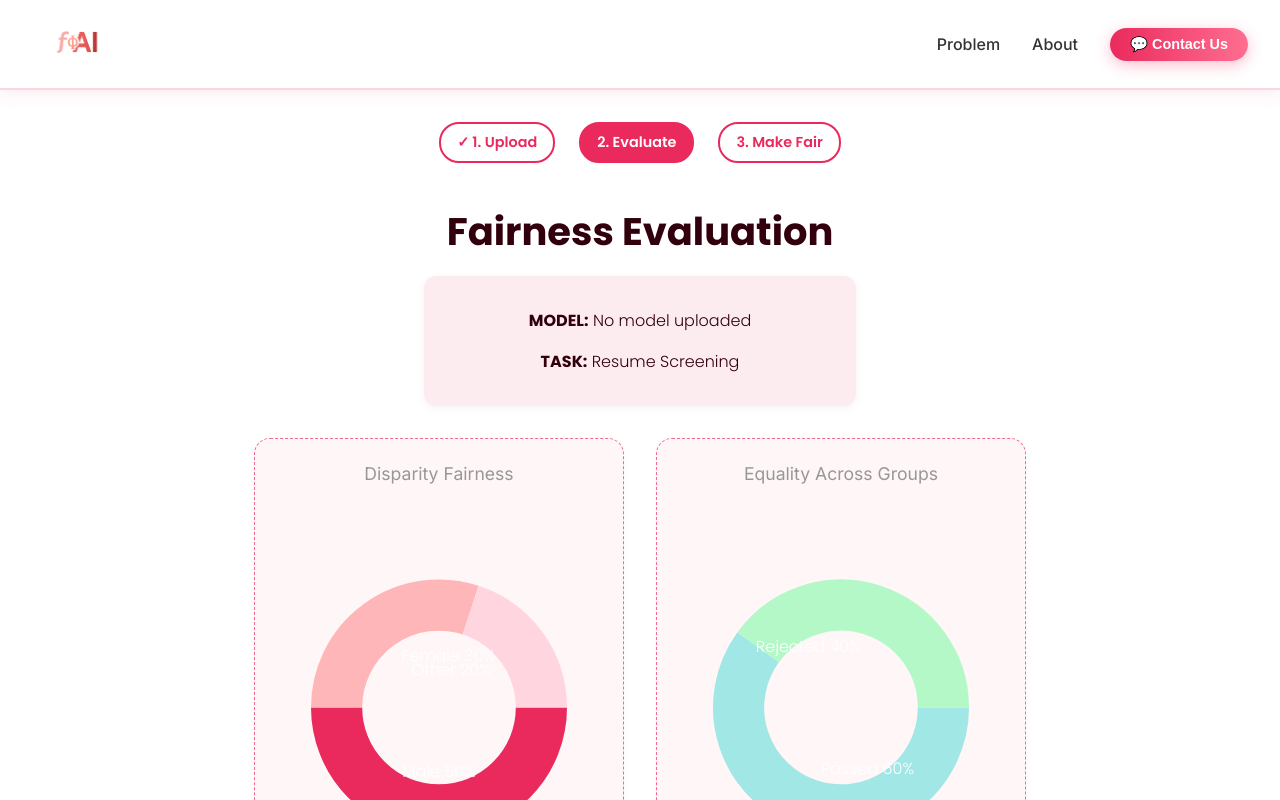
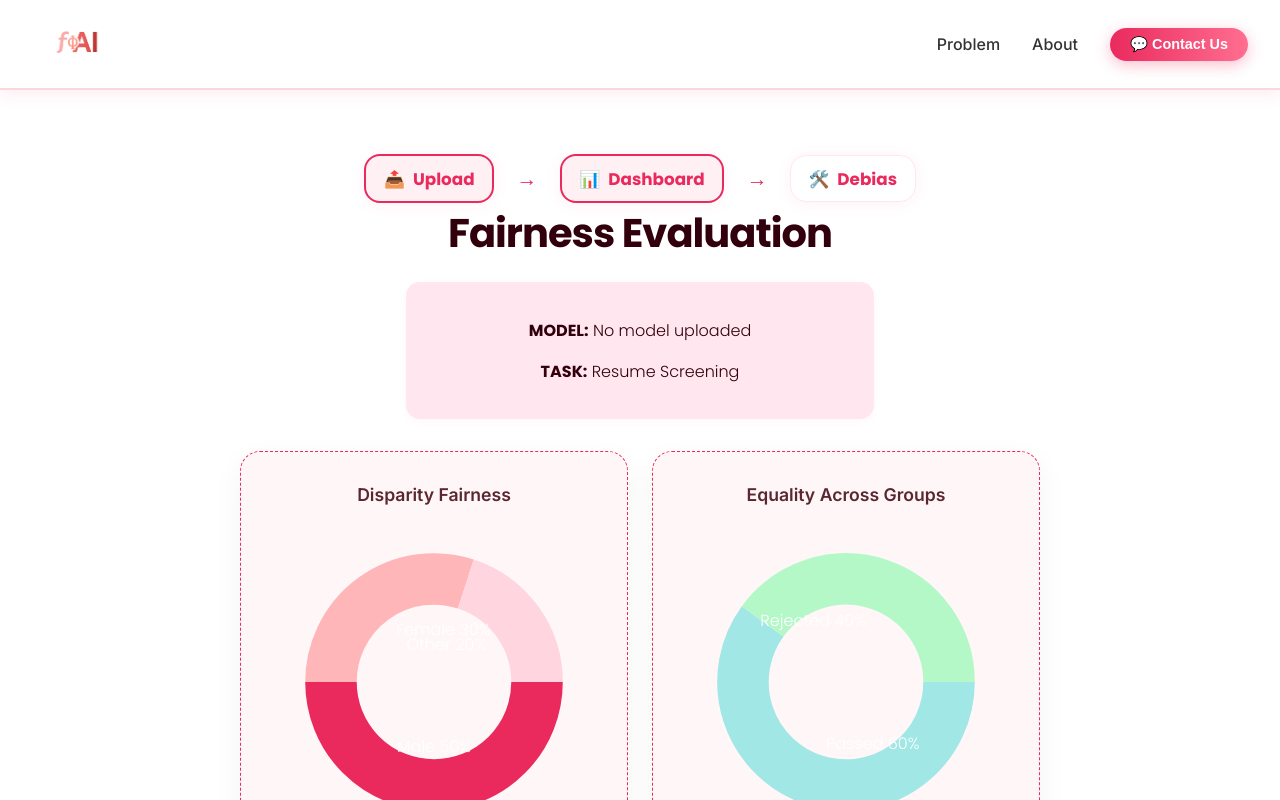
Before and after one commit to imancheema/fAI, a React (Create React App) app in the folder frontend/: page /evaluate in a window 1280 px wide. Built offline with nearby package versions, Linux system fonts and the light colour scheme.

Commit message:
changes to upload, make fair page

```diff
--- a/frontend/src/screens/Evaluate.tsx
+++ b/frontend/src/screens/Evaluate.tsx
@@ -10,23 +10,74 @@ const EvaluatePage = () => {
 
   return (
     <div className="evaluate-page-container">
-      {/* Stepper */}
-      <div className="stepper">
-        <div className="step active">1. Upload</div>
-        <div className="step current">2. Evaluate</div>
-        <div className="step">3. Make Fair</div>
+      {/* Timeline */}
+      <div className="upload-timeline" style={{ maxWidth: 800, margin: "0 auto", marginTop: 32 }}>
+        <div className="timeline-step active">
+          <span role="img" aria-label="Upload">📤</span> Upload
+        </div>
+        <span className="timeline-arrow">→</span>
+        <div className="timeline-step active">
+          <span role="img" aria-label="Dashboard">📊</span> Dashboard
+        </div>
+        <span className="timeline-arrow">→</span>
+        <div className="timeline-step">
+          <span role="img" aria-label="Debias">🛠️</span> Debias
+        </div>
       </div>
 
-      <h2 className="title">Fairness Evaluation</h2>
+      {/* Main content */}
+      <div className="main-content" style={{ maxWidth: 800, margin: "0 auto", padding: "0 1rem" }}>
+        <h2
+          className="title"
+          style={{
+            textAlign: "center",
+            fontSize: "2.5rem",
+            marginBottom: "1.2rem",
+            fontFamily: "'Poppins', sans-serif",
+            fontWeight: 700,
+            color: "#32000c",
+            letterSpacing: "-1px"
+          }}
+        >
+          Fairness Evaluation
+        </h2>
 
-      <div className="model-card">
+        <div
+          className="model-card"
+          style={{
+            margin: "0 auto 32px",
+            maxWidth: 420,
+            background: "#ffe6ef",
+            borderRadius: 14,
+            padding: "1.2rem 1.5rem",
+            color: "#32000c",
+            fontSize: "1rem",
+            boxShadow: "0 2px 8px rgba(234,42,93,0.04)"
+          }}
+        >
           <p><strong>MODEL:</strong> {modelFile?.name || "No model uploaded"}</p>
           <p><strong>TASK:</strong> Resume Screening</p>
         </div>
 
-      <div className="charts-section">
-        <div className="chart-card">
-          <h3>Disparity Fairness</h3>
+        <div className="charts-section" style={{ display: "flex", justifyContent: "center", gap: 24 }}>
+          <div
+            className="chart-card"
+            style={{
+              flex: 1,
+              minWidth: 260,
+              maxWidth: 340,
+              background: "#fff6f8",
+              borderRadius: 20,
+              boxShadow: "0 10px 30px rgba(0,0,0,0.05)",
+              padding: "2rem",
+              marginBottom: 24,
+              border: "1.5px dashed #ea2a5d",
+              display: "flex",
+              flexDirection: "column",
+              alignItems: "center"
+            }}
+          >
+            <h3 style={{ color: "#5a2731", marginBottom: 16, fontWeight: 600 }}>Disparity Fairness</h3>
             <PieChart
               data={[
                 { title: "Male", value: 50, color: "#EA2A5D" },
@@ -39,11 +90,27 @@ const EvaluatePage = () => {
               radius={40}
               lineWidth={40}
             />
-          <button className="view-dashboard-btn">View Dashboard</button>
+            <button className="view-dashboard-btn" style={{ marginTop: 18 }}>View Dashboard</button>
           </div>
 
-        <div className="chart-card">
-          <h3>Equality Across Groups</h3>
+          <div
+            className="chart-card"
+            style={{
+              flex: 1,
+              minWidth: 260,
+              maxWidth: 340,
+              background: "#fff6f8",
+              borderRadius: 20,
+              boxShadow: "0 10px 30px rgba(0,0,0,0.05)",
+              padding: "2rem",
+              marginBottom: 24,
+              border: "1.5px dashed #ea2a5d",
+              display: "flex",
+              flexDirection: "column",
+              alignItems: "center"
+            }}
+          >
+            <h3 style={{ color: "#5a2731", marginBottom: 16, fontWeight: 600 }}>Equality Across Groups</h3>
             <PieChart
               data={[
                 { title: "Passed", value: 60, color: "#A0E7E5" },
@@ -55,17 +122,19 @@ const EvaluatePage = () => {
               radius={40}
               lineWidth={40}
             />
-          <button className="view-dashboard-btn">View Dashboard</button>
+            <button className="view-dashboard-btn" style={{ marginTop: 18 }}>View Dashboard</button>
           </div>
         </div>
 
         <button
           className="next-btn"
+          style={{ display: "block", margin: "32px auto 0 auto" }}
           onClick={() => navigate("/make-fair")}
         >
           Next: Make Fair →
         </button>
       </div>
+    </div>
   );
 };
 
--- a/frontend/src/screens/MakeFair.tsx
+++ b/frontend/src/screens/MakeFair.tsx
@@ -1,64 +1,184 @@
 import React, { useState, useEffect } from "react";
 import { useNavigate } from "react-router-dom";
 import { useModelContext } from "../contexts/ModelContext";
-import "./EvaluatePage.css"; // reuse styling from evaluate
+import "./EvaluatePage.css";
 import robotImg from "../assets/robot2.png";
 
 const MakeFairPage = () => {
-  const [submitted, setSubmitted] = useState(false);
+  const [submittedTier, setSubmittedTier] = useState<"tier1" | "tier2" | null>(null);
   const [isTyping, setIsTyping] = useState(true);
   const { modelFile } = useModelContext();
   const navigate = useNavigate();
 
   useEffect(() => {
-    const timer = setTimeout(() => setIsTyping(false), 2000);
+    const timer = setTimeout(() => setIsTyping(false), 1800);
     return () => clearTimeout(timer);
   }, []);
 
-  const handleSubmit = () => {
-    setSubmitted(true);
+  const handleTierSubmit = (tier: "tier1" | "tier2") => {
+    setSubmittedTier(tier);
   };
 
   return (
     <div className="evaluate-page-container">
-      <div className="stepper">
-        <div className="step active">1. Upload</div>
-        <div className="step active">2. Evaluate</div>
-        <div className="step current">3. Make Fair</div>
+      {/* Timeline */}
+      <div className="upload-timeline" style={{ maxWidth: 800, margin: "0 auto", marginTop: 32 }}>
+        <div className="timeline-step active">
+          <span role="img" aria-label="Upload">📤</span> Upload
+        </div>
+        <span className="timeline-arrow">→</span>
+        <div className="timeline-step active">
+          <span role="img" aria-label="Dashboard">📊</span> Dashboard
+        </div>
+        <span className="timeline-arrow">→</span>
+        <div className="timeline-step active">
+          <span role="img" aria-label="Debias">🛠️</span> Debias
+        </div>
       </div>
 
-      <h2 className="title">Make Your Model Fair</h2>
+      {/* Main content centered under timeline */}
+      <div className="main-content" style={{ maxWidth: 800, margin: "0 auto", padding: "0 1rem" }}>
+        <h2
+          className="title"
+          style={{
+            textAlign: "center",
+            fontSize: "2.5rem",
+            marginBottom: "1.2rem",
+            fontFamily: "'Poppins', sans-serif",
+            fontWeight: 700,
+            color: "#32000c",
+            letterSpacing: "-1px"
+          }}
+        >
+          Make Your Model Fair
+        </h2>
+        <p
+          className="intro-text"
+          style={{
+            maxWidth: 620,
+            margin: "0 auto 1.5rem",
+            color: "#5a2731",
+            textAlign: "center",
+            fontSize: "1.08rem"
+          }}
+        >
+          AI models can unintentionally make unfair decisions, especially for underrepresented groups. We help you detect and reduce bias, so your models treat everyone equitably. For example, we've detected a <b>32% disparity for female applicants</b> in your uploaded model.
+        </p>
 
-      <div className="model-card">
+        <div
+          className="model-card"
+          style={{
+            margin: "0 auto 32px",
+            maxWidth: 420,
+            background: "#ffe6ef",
+            borderRadius: 14,
+            padding: "1.2rem 1.5rem",
+            color: "#32000c",
+            fontSize: "1rem",
+            boxShadow: "0 2px 8px rgba(234,42,93,0.04)"
+          }}
+        >
           <p><strong>MODEL:</strong> {modelFile?.name || "No model uploaded"}</p>
           <p><strong>DETECTED ISSUE:</strong> 32% disparity for female applicants</p>
         </div>
 
-      <div className="charts-section">
-        <div className="chart-card">
-          <img src={robotImg} alt="Robot" className="robot-img" />
-
+        <div className="charts-section" style={{ display: "flex", justifyContent: "center" }}>
+          <div
+            className="chart-card"
+            style={{
+              width: 420,
+              background: "#fff6f8",
+              borderRadius: 20,
+              boxShadow: "0 10px 30px rgba(0,0,0,0.05)",
+              padding: "2rem",
+              marginBottom: 24,
+              border: "1.5px dashed #ea2a5d"
+            }}
+          >
+            <img src={robotImg} alt="Robot" className="robot-img" style={{ width: 120, marginBottom: 16 }} />
             {isTyping ? (
               <p className="typing-text">Analyzing disparities in your model...</p>
-          ) : submitted ? (
+            ) : submittedTier ? (
               <>
-              <p className="success-message">
-                ✅ Debiasing request received. We'll notify you when it's done.
+                <p className="success-message" style={{ color: "green" }}>
+                  ✅ {submittedTier === "tier1"
+                    ? "Debiasing request received. We'll notify you when it's done."
+                    : "Collaboration request received. Our team will reach out to set up a session."}
                 </p>
-              <button className="next-btn" onClick={() => navigate("/")}>
+                <button className="next-btn" style={{ marginTop: 24 }} onClick={() => navigate("/")}>
                   ⬅ Back to Home
                 </button>
               </>
             ) : (
               <>
-              <p className="summary-text">
-                Want us to try debiasing this model?
+                <p className="summary-text" style={{ marginBottom: 24 }}>
+                  Choose how you'd like to make your model fair:
                 </p>
-              <button className="view-dashboard-btn" onClick={handleSubmit}>
-                ✅ Yes, Make It Fair
+                <div className="tier-options" style={{ display: "flex", gap: 20, flexDirection: "column" }}>
+                  <div
+                    className="tier-card"
+                    style={{
+                      background: "#fff",
+                      borderRadius: 16,
+                      padding: 20,
+                      border: "1.5px solid #ea2a5d",
+                      textAlign: "left"
+                    }}
+                  >
+                    <h4 style={{ color: "#ea2a5d", margin: "0 0 8px" }}>Tier 1: We Debias For You</h4>
+                    <ul style={{ margin: 0, paddingLeft: 20, fontSize: "1rem" }}>
+                      <li>We handle debiasing using our data and techniques</li>
+                      <li>Fast turnaround, minimal effort for your team</li>
+                      <li>Receive a certified, fairer model</li>
+                    </ul>
+                    <button
+                      className="submit-btn"
+                      style={{ marginTop: 12 }}
+                      onClick={() => handleTierSubmit("tier1")}
+                    >
+                      ✅ Choose Tier 1
                     </button>
+                  </div>
+                  <div
+                    className="tier-card"
+                    style={{
+                      background: "#fff",
+                      borderRadius: 16,
+                      padding: 20,
+                      border: "1.5px solid #ea2a5d",
+                      textAlign: "left"
+                    }}
+                  >
+                    <h4 style={{ color: "#ea2a5d", margin: "0 0 8px" }}>Tier 2: Work With Us</h4>
+                    <ul style={{ margin: 0, paddingLeft: 20, fontSize: "1rem" }}>
+                      <li>Collaborate with our team to debias your model</li>
+                      <li>Hands-on support, adversarial training, infrastructure setup</li>
+                      <li>Build long-term fairness into your workflow</li>
+                    </ul>
+                    <button
+                      className="submit-btn"
+                      style={{ marginTop: 12 }}
+                      onClick={() => handleTierSubmit("tier2")}
+                    >
+                      🤝 Choose Tier 2
+                    </button>
+                  </div>
+                </div>
+                <div
+                  style={{
+                    marginTop: 28,
+                    fontSize: "0.98rem",
+                    color: "#32000c",
+                    background: "#ffe3ec",
+                    padding: "1rem",
+                    borderRadius: 12
+                  }}
+                >
+                  <b>Showcase Your Commitment:</b> Companies that work with us can display a "Fair AI" badge to highlight their dedication to responsible AI.
+                </div>
               </>
             )}
+          </div>
         </div>
       </div>
     </div>
```
Lines whose indentation alone changed are shown as unchanged.
